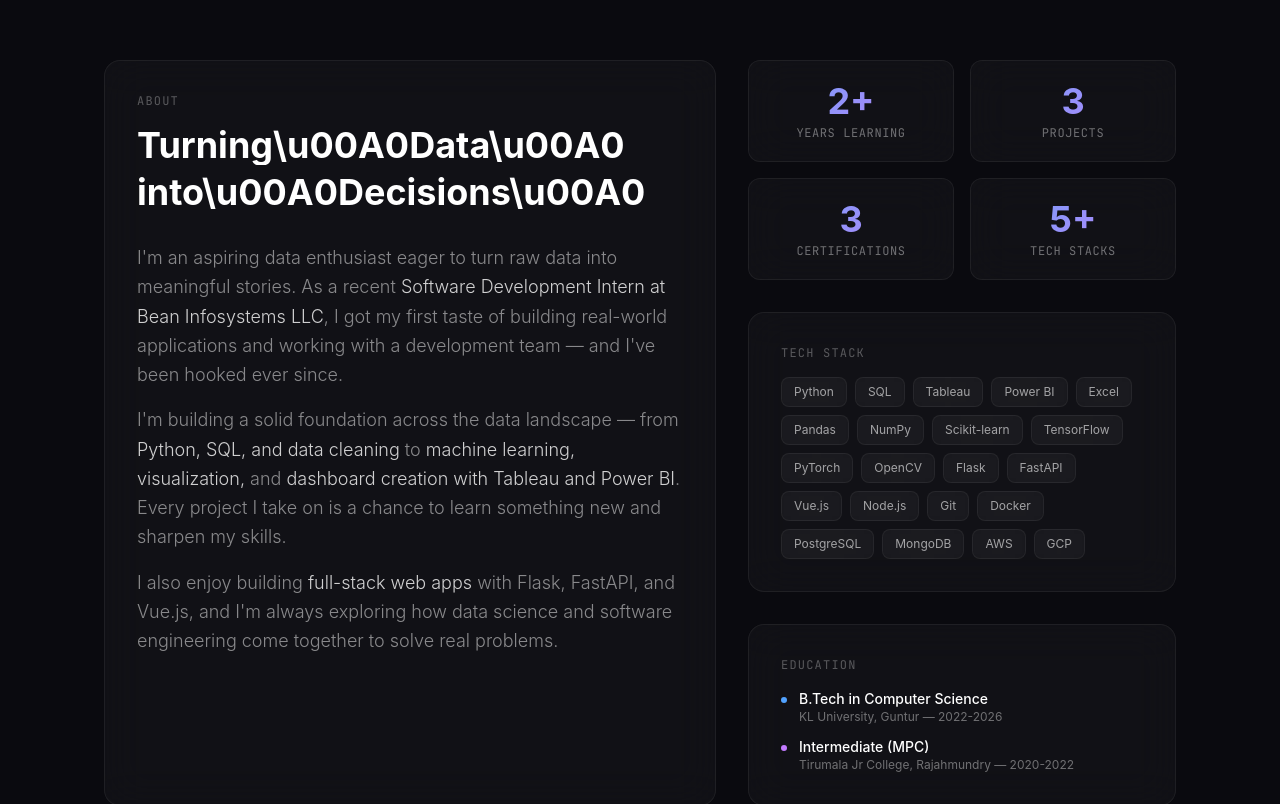
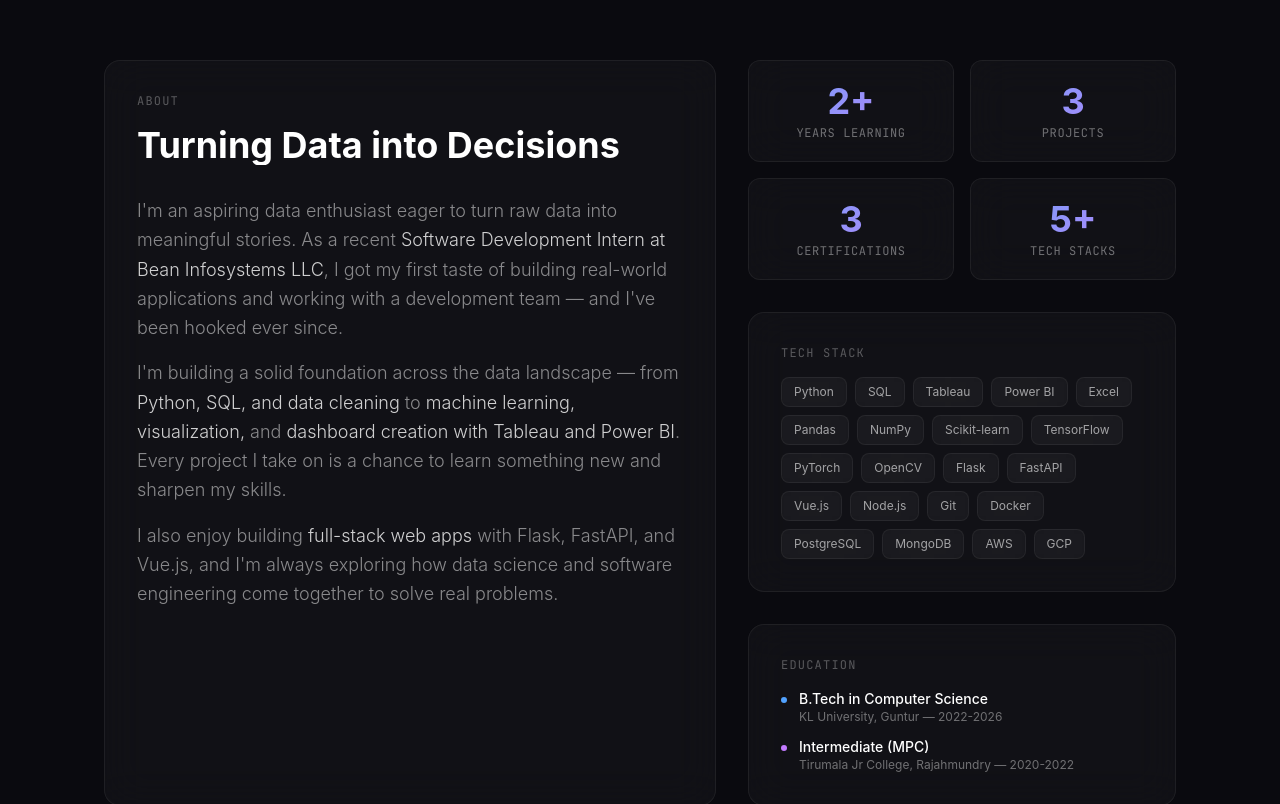
Before and after one commit to VijayaKumarchinta/portfolio, a Vue app: page / in a window 1280 px wide. Shown: the part 900-1704 px from the top of the page. Built offline with nearby package versions, Linux system fonts and the light colour scheme; a web font is replaced by a local one.

Commit message:
fix: RevealText word mode rendering \u00A0 as literal text

```diff
--- a/src/components/UI/RevealText.vue
+++ b/src/components/UI/RevealText.vue
@@ -29,7 +29,8 @@ const chars = props.text.split('')
           :style="{
             transitionDelay: `${delay + i * 40}ms`,
           }"
-        >{{ word }}\u00A0</span>
+>
+            {{ word + '\u00A0' }}</span>
       </span>
     </template>
     <template v-else>
```
